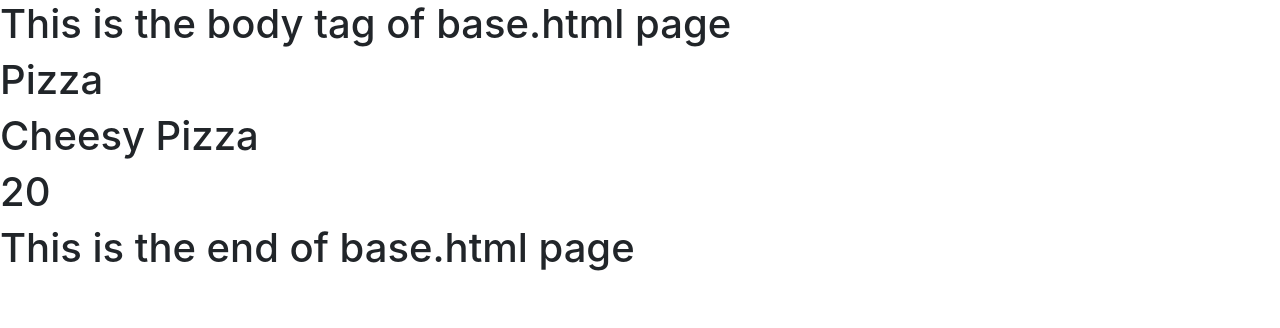
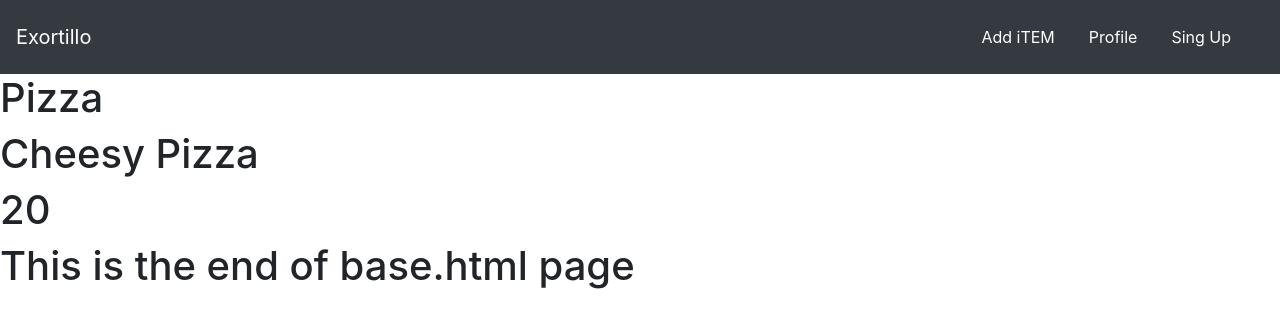
Before and after one commit to priyanshusawant/DJANGO_ITV, a Django app: page /food/detail/1/ in a window 1280 px wide. Shown: the top 328 px of the page. Run offline with Django 4.2, Linux system fonts and the light colour scheme; data comes from the database, SQL or seed files in the repository.

Commit message:
Commit:25

```diff
--- a/mysite/food/templates/food/base.html
+++ b/mysite/food/templates/food/base.html
@@ -6,12 +6,31 @@
     <meta charset="UTF-8">
     <meta name="viewport" content="width=device-width, initial-scale=1.0">
     <title>Document</title>
-    <link rel="stylesheet" href="{% static 'food/style.css' %}">
+    <!-- <link rel="stylesheet" href="{% static 'food/style.css' %}"> -->
     <link rel="stylesheet" href="https://cdn.jsdelivr.net/npm/bootstrap@4.3.1/dist/css/bootstrap.min.css" integrity="sha384-ggOyR0iXCbMQv3Xipma34MD+dH/1fQ784/j6cY/iJTQUOhcWr7x9JvoRxT2MZw1T" crossorigin="anonymous">
     <script src="https://cdn.jsdelivr.net/npm/bootstrap@4.3.1/dist/js/bootstrap.min.js" integrity="sha384-JjSmVgyd0p3pXB1rRibZUAYoIIy6OrQ6VrjIEaFf/nJGzIxFDsf4x0xIM+B07jRM" crossorigin="anonymous"></script>
 </head>
 <body>
-    <h1>This is the body tag of base.html page</h1>
+
+    <nav class="navbar navbar-dark bg-dark">
+        <a href="{% url 'food:index' %}" class="navbar-brand">
+            Exortillo
+        </a>
+
+        <div class="navbar">
+            <a href="#" class="nav-item nav-link btn btn-dark">
+                Add iTEM
+            </a>
+
+            <a href="#" class="nav-item nav-link btn btn-dark">
+                Profile
+            </a>
+
+            <a href="#" class="nav-item nav-link btn btn-dark">
+                Sing Up
+            </a>
+        </div>
+    </nav>
 
     {% block body %}
     {% endblock %}
```
